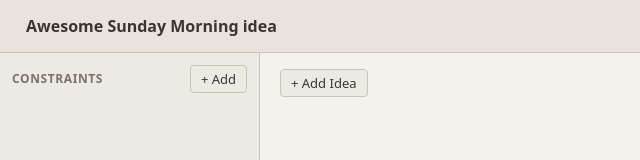
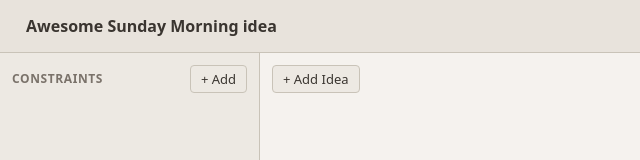
Before and after one commit to chuanqisun/idea-garden, a website built with Vite: page index.html in a window 1280 px wide. Shown: the top 160 px of the page, 0-640 px from the left. Built offline with nearby package versions, Linux system fonts and the light colour scheme.

Commit message:
update layout

```diff
--- a/index.html
+++ b/index.html
@@ -6,7 +6,7 @@
     <meta name="viewport" content="width=device-width, initial-scale=1.0" />
     <title>idea-garden</title>
   </head>
-  <body>
+  <body class="ideas-layout">
     <header class="app-header">
       <h1 id="idea-title" contenteditable="plaintext-only">Awesome Sunday Morning idea</h1>
       <menu class="header-menu">
@@ -15,7 +15,6 @@
         <a href="./setup.html" class="menu-link">Setup</a>
       </menu>
     </header>
-    <div class="app-body">
     <aside class="constraints-sidebar">
       <div class="sidebar-header">
         <h2>Constraints</h2>
@@ -29,7 +28,6 @@
       </div>
       <ul id="idea-list"></ul>
     </main>
-    </div>
     <script type="module" src="/src/ideas-page.ts"></script>
   </body>
 </html>
--- a/src/style.css
+++ b/src/style.css
@@ -30,18 +30,26 @@ body {
   line-height: 1.5;
 }
 
+.ideas-layout {
+  height: 100vh;
+  display: grid;
+  grid-template-columns: 260px 1fr;
+  grid-template-rows: auto 1fr;
+  grid-template-areas:
+    "header header"
+    "sidebar main";
+}
+
 /* ── Header ───────────────────────────────── */
 
 .app-header {
+  grid-area: header;
   display: flex;
   align-items: center;
   gap: 12px;
   padding: 10px 20px;
   background: var(--color-header-bg);
   border-bottom: 1px solid var(--color-border);
-  position: sticky;
-  top: 0;
-  z-index: 10;
 }
 
 .app-header h1 {
@@ -88,23 +96,15 @@ body {
   background: var(--color-surface-raised);
 }
 
-/* ── App body ─────────────────────────────── */
-
-.app-body {
-  display: flex;
-  height: calc(100vh - 45px);
-  overflow: hidden;
-}
-
 /* ── Sidebar ──────────────────────────────── */
 
 .constraints-sidebar {
-  width: 260px;
-  flex-shrink: 0;
+  grid-area: sidebar;
   background: var(--color-surface);
   border-right: 1px solid var(--color-border);
   display: flex;
   flex-direction: column;
+  min-height: 0;
   overflow-y: auto;
   padding: 12px;
   gap: 10px;
@@ -250,9 +250,10 @@ body {
 /* ── Main ideas area ──────────────────────── */
 
 .ideas-main {
-  flex: 1;
+  grid-area: main;
+  min-height: 0;
   overflow-y: auto;
-  padding: 16px 20px;
+  padding: 12px;
   display: flex;
   flex-direction: column;
   gap: 12px;
@@ -291,7 +292,7 @@ body {
 .idea-header {
   display: flex;
   align-items: flex-start;
-  gap: 6px;
+  gap: 4px;
 }
 
 .idea-header input[type="checkbox"] {
@@ -324,7 +325,6 @@ body {
   font-family: var(--font);
   font-size: 13px;
   color: var(--color-text-muted);
-  padding: 1px 4px 1px 22px;
   border-radius: var(--radius-btn);
   outline: none;
   resize: none;
```
Lines whose indentation alone changed are shown as unchanged.
